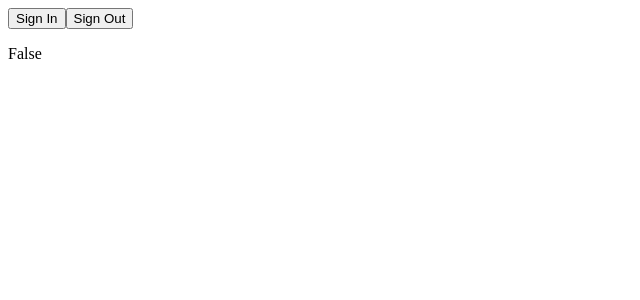
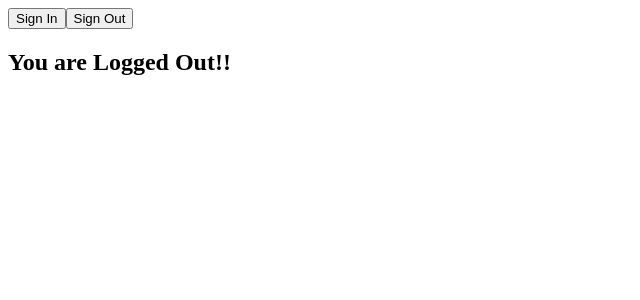
Before and after one commit to WinayGupta777/firstreactapp, a React (Create React App) app: page / in a window 1280 px wide. Shown: the top 300 px of the page, without its empty margins (0-640 px from the left). Built offline with nearby package versions, Linux system fonts and the light colour scheme.

Commit message:
Toogle method binding

```diff
--- a/src/components/classComponent.js
+++ b/src/components/classComponent.js
@@ -1,4 +1,6 @@
 import React from "react";
+import LoginPage from "./isLoggedin";
+import LogoutPage from "./isLoggedOut";
 
 class ProductCatalogClass extends React.Component {
     constructor(props){
@@ -6,7 +8,7 @@ class ProductCatalogClass extends React.Component {
         this.state = {
             isLoggedIn : false
         }
-        this.togglePage=this.togglePage.bind(this);
+        // this.togglePage=this.togglePage.bind(this);
     }
     togglePage(){
         //this.state.isLoggedIn = !this.state.isLoggedIn;  //you can't do this
@@ -15,9 +17,9 @@ class ProductCatalogClass extends React.Component {
     render(){
         return(
             <div>
-                <button onClick={this.togglePage}>Sign In</button>
-                <button onClick={this.togglePage}>Sign Out</button>
-                {this.state.isLoggedIn ? <p>True</p> : <p>False</p>}
+                <button onClick={this.togglePage.bind(this)}>Sign In</button>
+                <button onClick={this.togglePage.bind(this)}>Sign Out</button>
+                {this.state.isLoggedIn ? <LoginPage></LoginPage> : <LogoutPage></LogoutPage>}
             </div>
         )
     }
--- a/src/components/isLoggedOut.js
+++ b/src/components/isLoggedOut.js
@@ -1,7 +1,7 @@
 const LogoutPage=()=>{
     return(
         <div>
-            <h2>Login Page</h2>
+            <h2>You are Logged Out!!</h2>
         </div>
     )
 }
```
